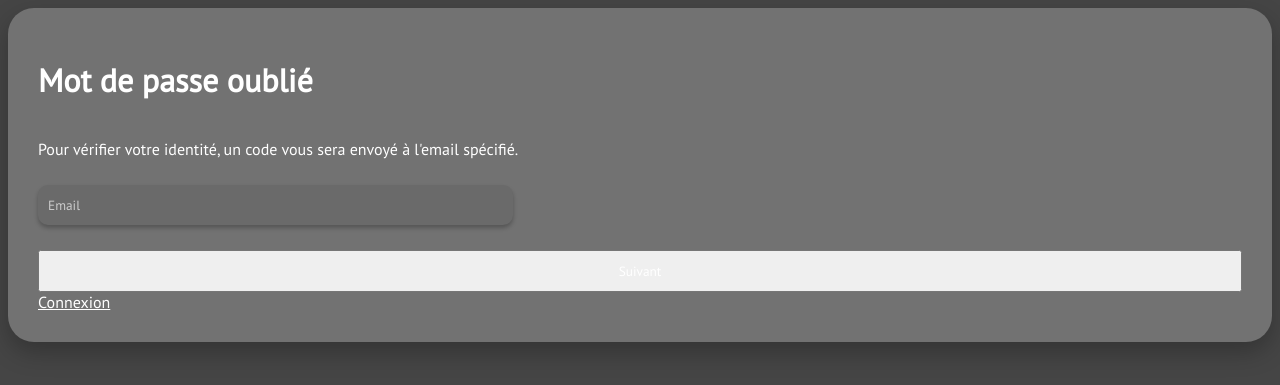
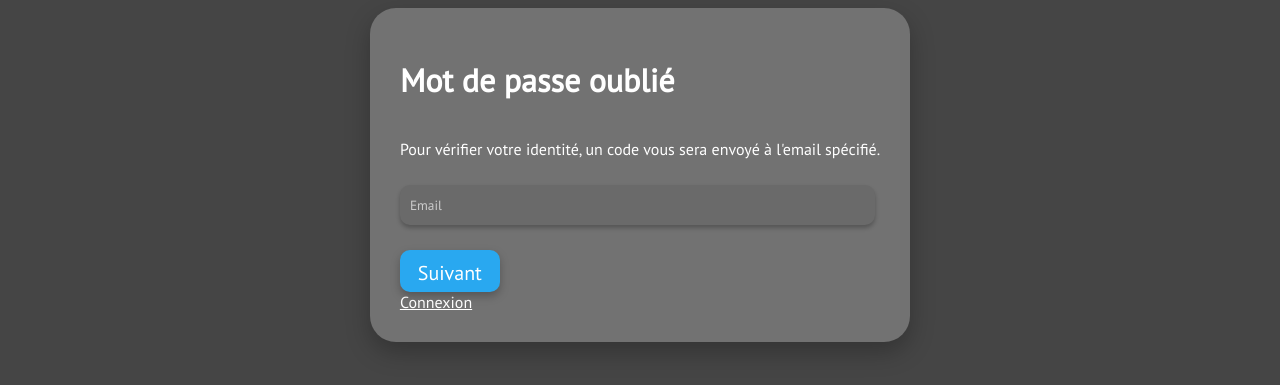
Before and after one commit to SorenKyojin/Shizumi-Project, a PHP site: page /getPlayerEmail/forgot.php in a window 1280 px wide. Shown: the top 385 px of the page. Run offline with PHP 8.4, Linux system fonts and the light colour scheme; some libraries are stand-ins or nearby versions.

Commit message:
Added style for forgotten password

```diff
--- a/style.css
+++ b/style.css
@@ -2151,3 +2151,73 @@ pas de Wokisme ici hein
         display: none;
     }
 }
+/*
+  ______                    _
+ |  ____|                  | |
+ | |__ ___  _ __ __ _  ___ | |_
+ |  __/ _ \| '__/ _` |/ _ \| __|
+ | | | (_) | | | (_| | (_) | |_
+ |_|  \___/|_|  \__, |\___/ \__|
+                 __/ |
+                |___/
+@@forgot @@password @@forgotpassword @@forgot-password
+*/
+.fg-next{
+    height: 42px;
+    width: 100px;
+    background-color: #29A8F0;
+    border-radius: 10px;
+    filter: drop-shadow(0px 4px 4px rgba(0, 0, 0, 0.25));
+    border: none;
+    transition-duration: 0.5s;
+    font-size: 20px;
+}
+.fg-next:hover{
+    cursor: pointer;
+    background-color: #8cd3fc;
+    color: #005586;
+}
+.fg-finish{
+    height: 42px;
+    width: 100px;
+    background-color: #2ad441;
+    color: white;
+    font-style: italic;
+    font-size: 20px;
+    margin: 15px 0;
+    box-shadow: 0px 4px 4px rgba(0, 0, 0, 0.25);
+    border-radius: 5px;
+    transition-duration: 0.5s;
+    border: none;
+}
+.fg-finish:hover{
+    cursor: pointer;
+    color: #15241b;
+    background-color: #61f475;
+}
+.fg-retry{
+    height: 42px;
+    width: 100px;
+    color: #ffffff;
+    background-color: #F0CC4B;
+    box-shadow: 0px 4px 4px rgba(0, 0, 0, 0.25);
+    border-radius: 5px;
+    border: none;
+    font-style: italic;
+    font-size: 24px;
+    width: 148px;
+    height: 52px;
+    transition-duration: 0.2s;
+}
+.fg-retry:hover{
+    background-color: #fde27f;
+    color: #242424;
+    cursor: pointer;
+}
+.fg-box {
+    max-width: 950px;
+}
+.fg-body{
+    display: flex;
+    justify-content: center;
+}
```
